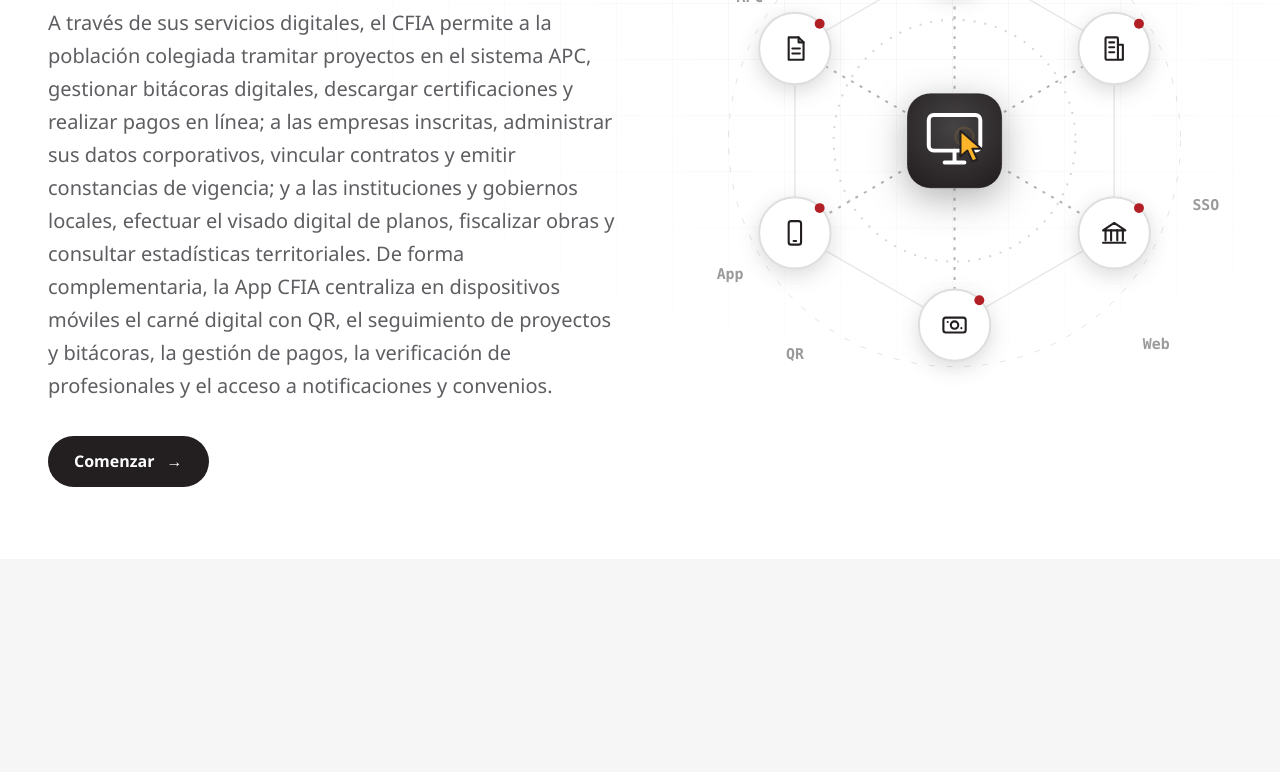
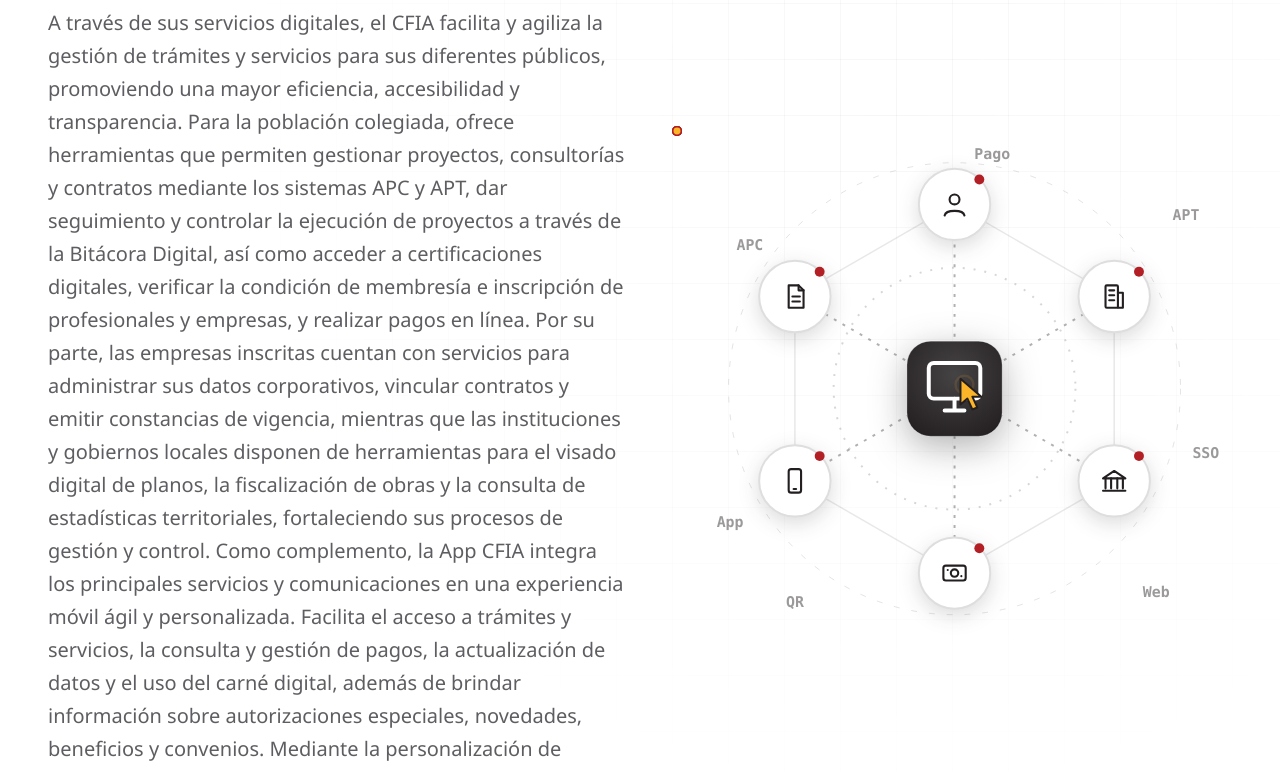
Before and after one commit to innovacionestrategica/presentacion, a plain HTML site: page index.html in a window 1280 px wide. Shown: the part 417-1189 px from the top of the page. Before the commit the page ends 976 px from the top, so only its background shows below. Drawn offline with Linux system fonts and the light colour scheme.

Commit message:
Update index.html

```diff
--- a/index.html
+++ b/index.html
@@ -35,7 +35,13 @@
   <div class="wrap cv-grid">
    <div class="cv-copy">
     <h1>Servicios Digitales<br>del CFIA.</h1>
-    <p class="lead">A través de sus servicios digitales, el CFIA permite a la población colegiada tramitar proyectos en el sistema APC, gestionar bitácoras digitales, descargar certificaciones y realizar pagos en línea; a las empresas inscritas, administrar sus datos corporativos, vincular contratos y emitir constancias de vigencia; y a las instituciones y gobiernos locales, efectuar el visado digital de planos, fiscalizar obras y consultar estadísticas territoriales. De forma complementaria, la App CFIA centraliza en dispositivos móviles el carné digital con QR, el seguimiento de proyectos y bitácoras, la gestión de pagos, la verificación de profesionales y el acceso a notificaciones y convenios.</p>
+    <p class="lead">A través de sus servicios digitales, el CFIA facilita y agiliza la gestión de trámites y servicios para sus diferentes públicos, promoviendo una mayor eficiencia, accesibilidad y transparencia.
+
+Para la población colegiada, ofrece herramientas que permiten gestionar proyectos, consultorías y contratos mediante los sistemas APC y APT, dar seguimiento y controlar la ejecución de proyectos a través de la Bitácora Digital, así como acceder a certificaciones digitales, verificar la condición de membresía e inscripción de profesionales y empresas, y realizar pagos en línea.
+
+Por su parte, las empresas inscritas cuentan con servicios para administrar sus datos corporativos, vincular contratos y emitir constancias de vigencia, mientras que las instituciones y gobiernos locales disponen de herramientas para el visado digital de planos, la fiscalización de obras y la consulta de estadísticas territoriales, fortaleciendo sus procesos de gestión y control.
+
+Como complemento, la App CFIA integra los principales servicios y comunicaciones en una experiencia móvil ágil y personalizada. Facilita el acceso a trámites y servicios, la consulta y gestión de pagos, la actualización de datos y el uso del carné digital, además de brindar información sobre autorizaciones especiales, novedades, beneficios y convenios. Mediante la personalización de intereses y accesos rápidos, acerca los servicios del Colegio a las necesidades de cada persona colegiada, favoreciendo una interacción más directa, oportuna y conveniente con la organización.</p>
     <button class="start" id="start" type="button">Comenzar <span aria-hidden="true">→</span></button>
    </div>
    <div class="cv-art" aria-hidden="true"><svg id="art" viewBox="0 0 560 520" xmlns="http://www.w3.org/2000/svg"></svg></div>
```
